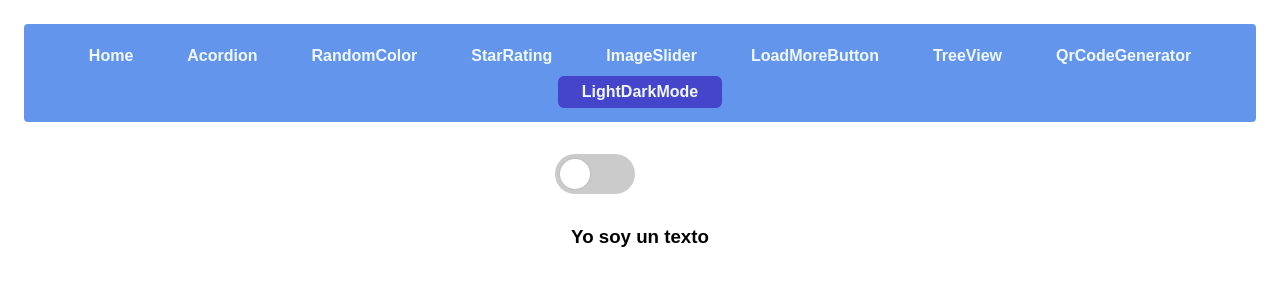
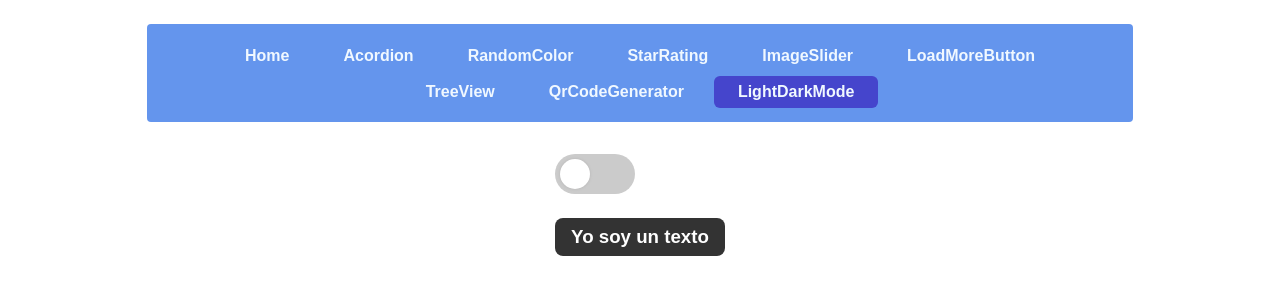
Before and after one commit to fabroche/25_react_projects, a React (Vite) app: page /#/light-dark-mode in a window 1280 px wide. Shown: the top 300 px of the page. Built offline with nearby package versions, Linux system fonts and the light colour scheme.

Commit message:
feat: new maximum width for the navbar, light and dark class implemented

```diff
--- a/src/App.css
+++ b/src/App.css
@@ -8,8 +8,9 @@
 }
 
 .navbar {
-    width: 100%;
+    width: 80%;
     height: 100%;
+    margin: 0 auto;
     background-color: var(--btn-primary);
     padding: 1.6rem 2.4rem;
     border-radius: 4px;
@@ -41,7 +42,6 @@
     transition: background-color 0.3s ease-in;
 }
 
-
 .navbar-item--active {
     background-color: #4545cc;
 }
@@ -66,9 +66,23 @@
     gap: 16px;
 }
 
+.light {
+    background-color: #ffffff;
+    color: #333333;
+}
+
+.dark {
+    background-color: #333333;
+    color: #fff;
+}
+
 @keyframes spin {
-    0% { transform: rotate(0deg); }
-    100% { transform: rotate(360deg); }
+    0% {
+        transform: rotate(0deg);
+    }
+    100% {
+        transform: rotate(360deg);
+    }
 }
 
 
```
